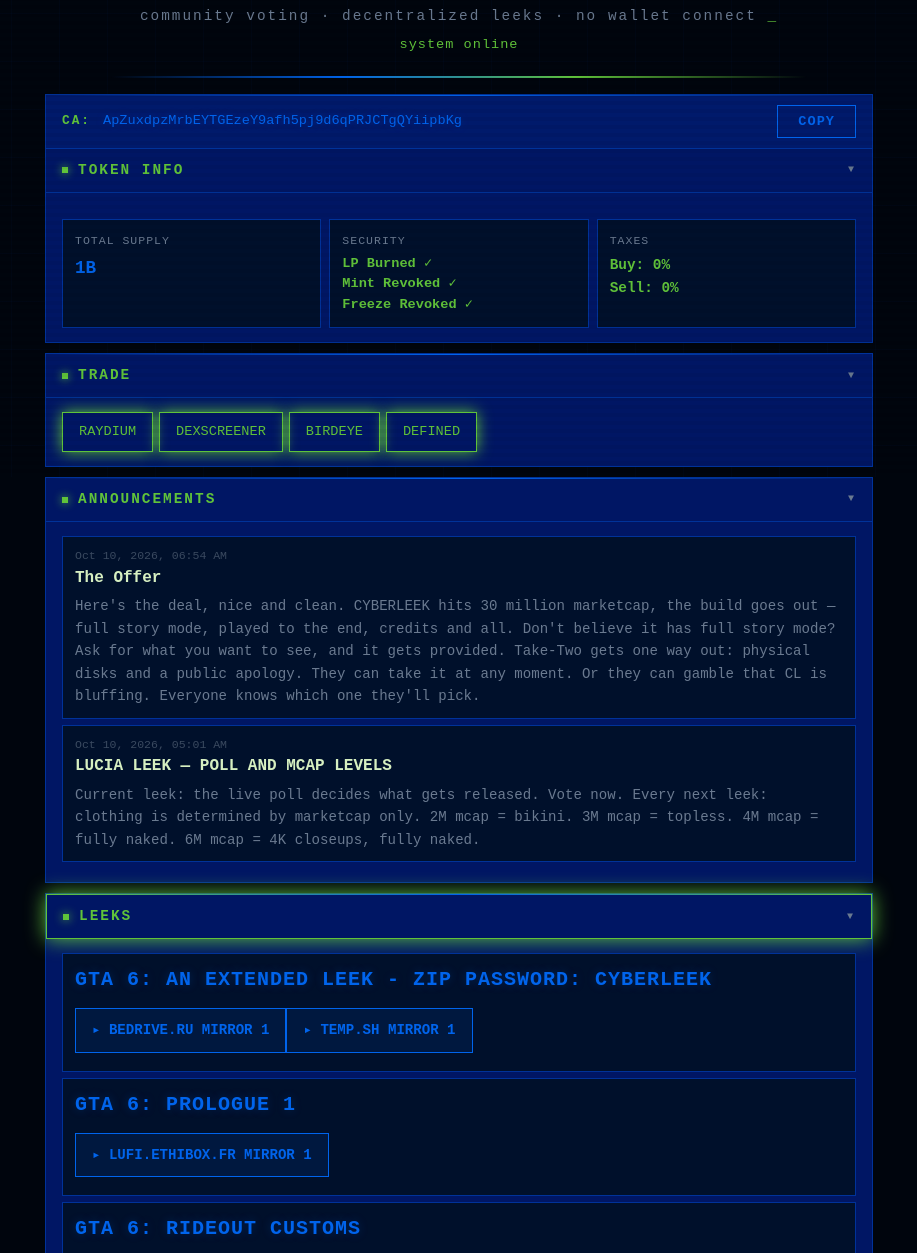
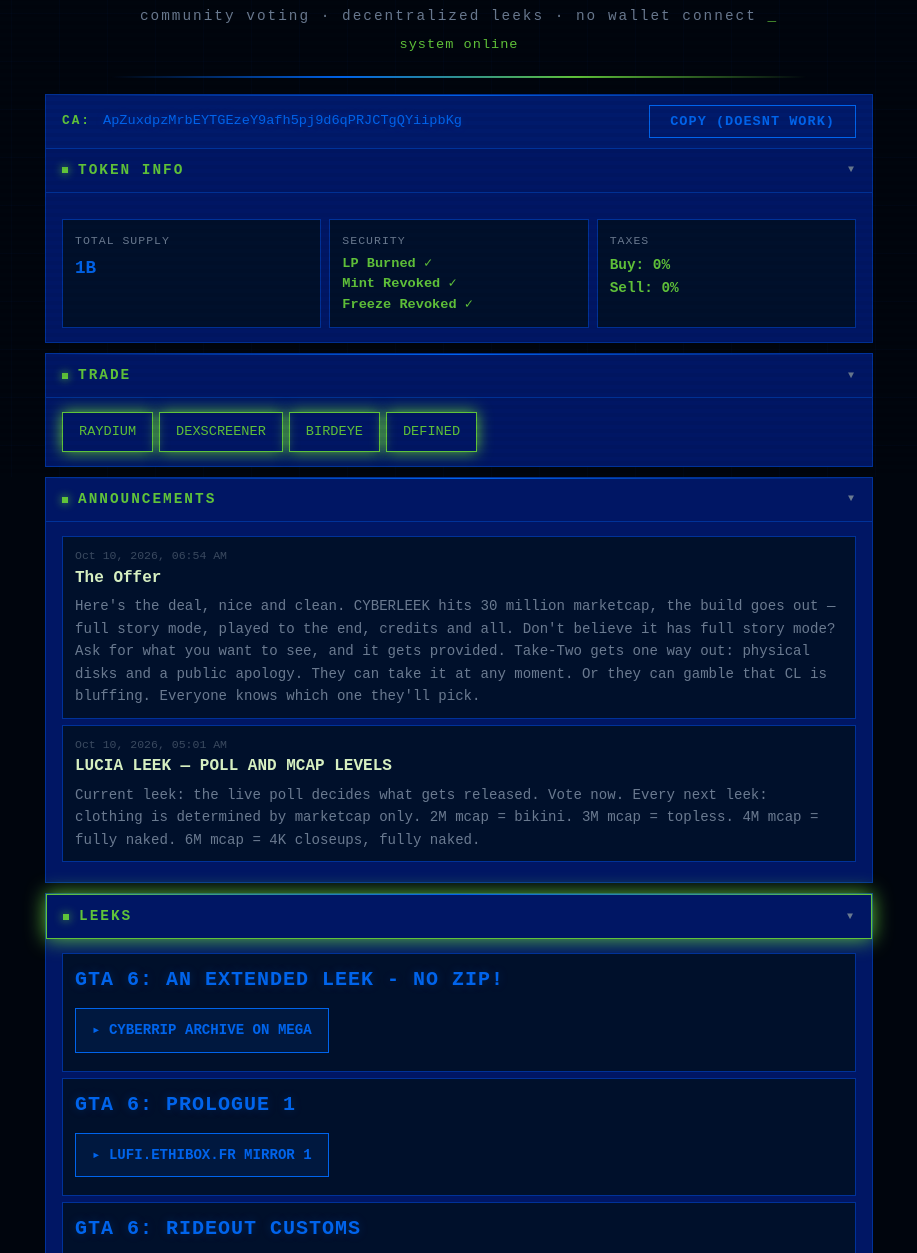
Before and after one commit to Glidemenu/CyberRip, a plain HTML site: page index.html in a window 1280 px wide. Shown: the part 323-1576 px from the top of the page, without its empty margins (181-1098 px from the left). Drawn offline with Linux system fonts and the light colour scheme; a script that the page names is missing.

Commit message:
Update index.html

```diff
--- a/index.html
+++ b/index.html
@@ -200,7 +200,7 @@
           <p>CYBERLEEK is raising funds through community support and strategic partnerships. This isn't a ransom where publishers pay to stop the leeks—instead, CYBERLEEK offers premium advertising space and exclusive content opportunities.</p>
           <p>Sending a Monero payment enables secure contact via Session messenger for deal negotiations. Options include purchasing ad placements (such as video watermarks) or requesting custom-made gameplay footage tailored to specific brands (including sexual content). All pricing, terms, and deliverables are discussed privately over Session.</p>
           <p>The Monero transfer serves as a contact fee that guarantees CYBERLEEK will respond to initiate the conversation.</p>
-          <button class="btn" style="width: 100%; margin-top: 10px;" id="btn-monero-contact">Generate Contact Details</button>
+          <button class="btn" style="width: 100%; margin-top: 10px;" id="btn-monero-contact">Generate Contact Details (doesnt work)</button>
         </div>
 
         <div id="monero-loading" style="display: none; text-align: center; padding: 2rem; color: var(--text-dim);">
@@ -277,7 +277,7 @@
       <div class="ca-bar">
         <span class="ca-label">CA:</span>
         <span id="ca-addr">ApZuxdpzMrbEYTGEzeY9afh5pj9d6qPRJCTgQYiipbKg</span>
-        <button class="btn" id="ca-copy">COPY</button>
+        <button class="btn" id="ca-copy">COPY (doesnt work)</button>
       </div>
       <div class="card-head" onclick="toggleCard('token')"><div class="dot"></div> TOKEN INFO <span class="toggle">▼</span></div>
       <div class="card-body">
@@ -310,9 +310,9 @@
     </section><section class="card" id="card-content">
       <div class="card-head" onclick="toggleCard('content')"><div class="dot"></div> LEEKS <span class="toggle">▼</span></div>
       <div class="card-body"><div id="content"><div class="content-item">
-        <div class="content-title">GTA 6: An Extended Leek - zip password: cyberleek</div>
+        <div class="content-title">GTA 6: An Extended Leek - no zip!</div>
         <div>
-          <a class="mirror-link " href="https://bedrive.ru/d022" target="_blank" rel="noopener">▸ bedrive.ru mirror 1</a><a class="mirror-link " href="https://temp.sh/HbzEm/video.zip" target="_blank" rel="noopener">▸ temp.sh mirror 1</a>
+          <a class="mirror-link " href="https://mega.nz/file/pVk3lQpL#79Qm3CLYJeup5RTjN-NKBPL8JeakC7GGEkdJGUVEmes" target="_blank" rel="noopener">▸ CyberRip archive on mega</a>
         </div>
       </div><div class="content-item">
         <div class="content-title">GTA 6: prologue 1</div>
```
